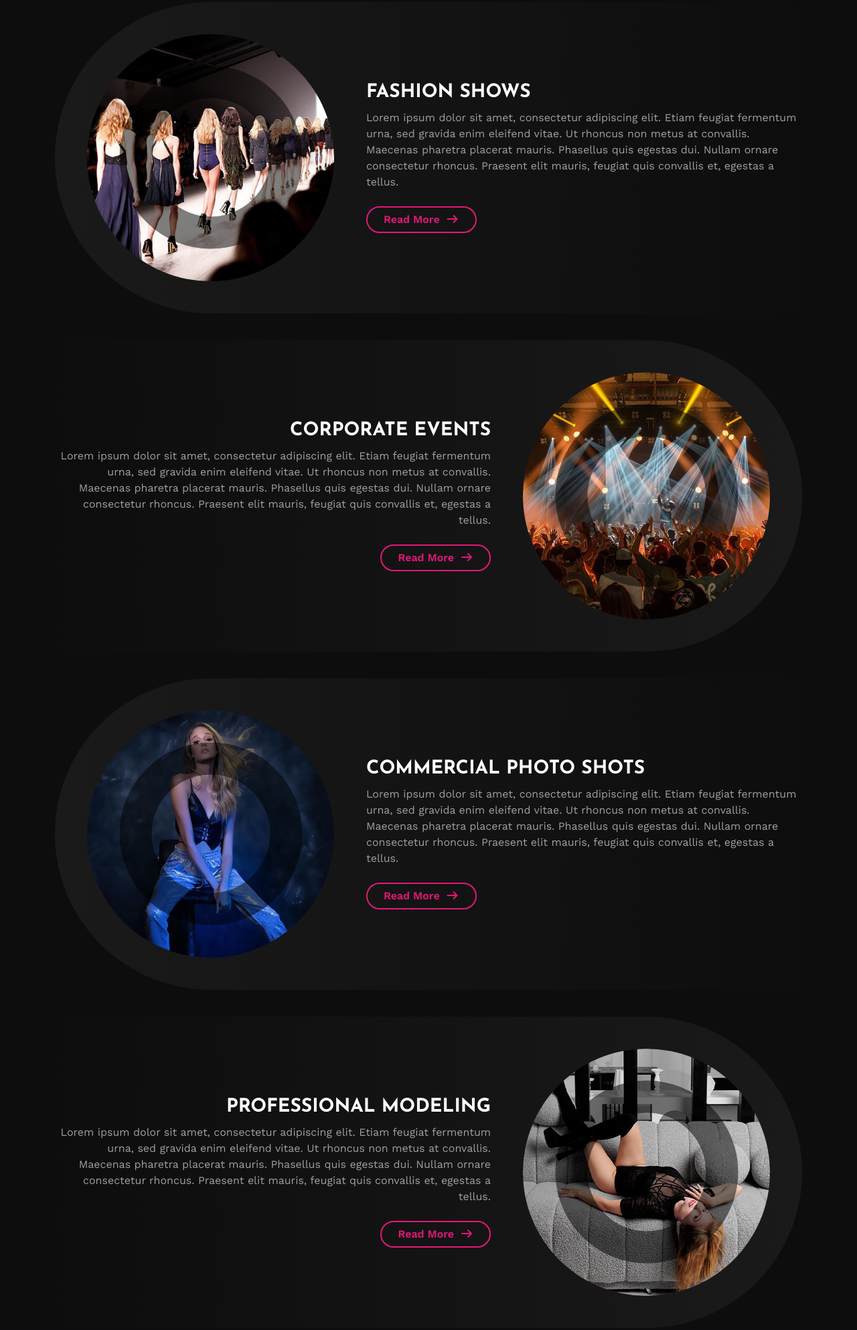
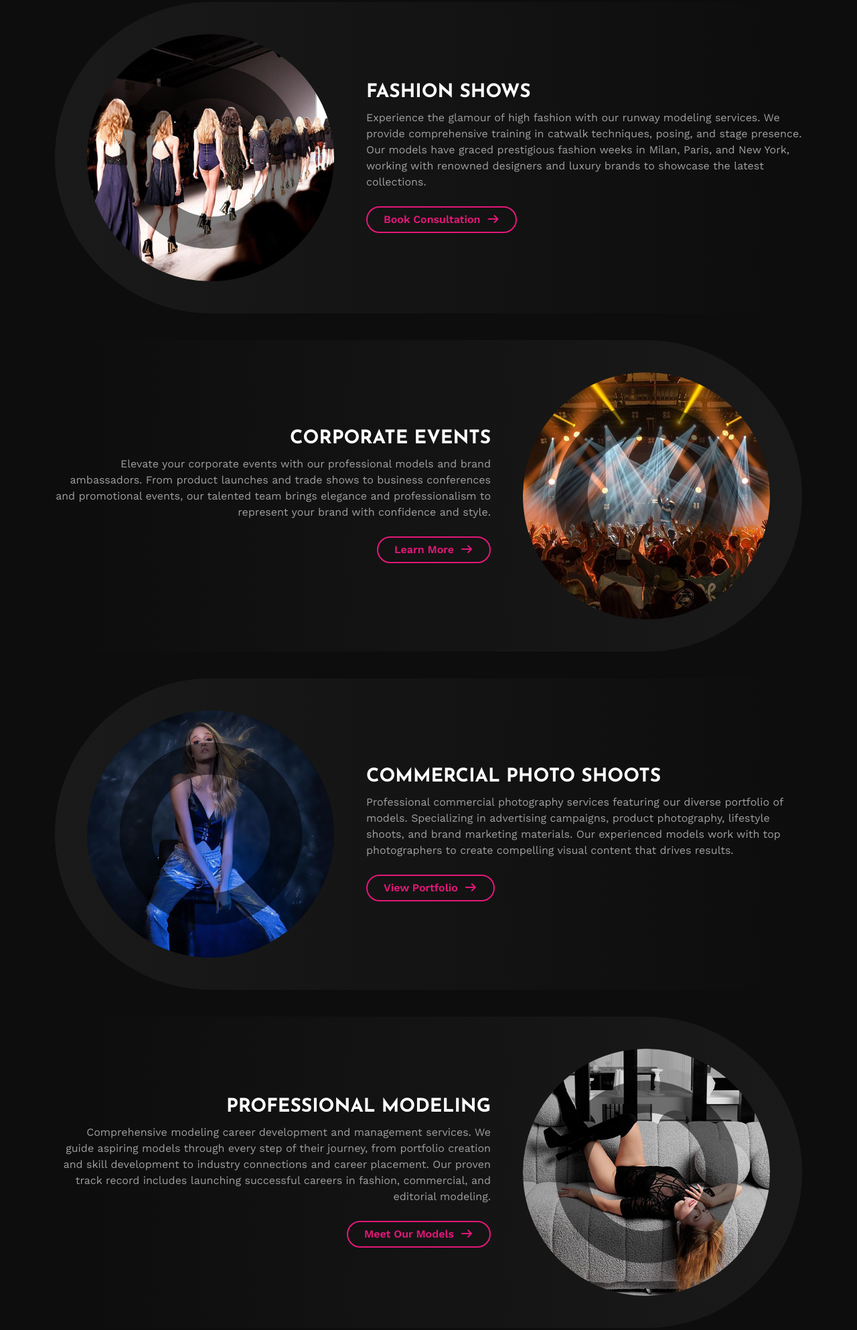
Before and after one commit to Priyanshu84iya/Iconiqs, a plain HTML site: page service.html in a window 1280 px wide. Shown: the part 680-2666 px from the top of the page at 67% size. Drawn offline with nearby package versions, Linux system fonts and the light colour scheme.

Commit message:
Revise service descriptions and testimonials for clarity and engagement, update call-to-action links

```diff
--- a/service.html
+++ b/service.html
@@ -112,8 +112,8 @@
                     <div class="col-md-7">
                         <div class="service-text px-5 px-md-0 py-md-5 wow fadeInRight" data-wow-delay="0.5s">
                             <h3 class="text-uppercase">Fashion Shows</h3>
-                            <p class="mb-4">Lorem ipsum dolor sit amet, consectetur adipiscing elit. Etiam feugiat fermentum urna, sed gravida enim eleifend vitae. Ut rhoncus non metus at convallis. Maecenas pharetra placerat mauris. Phasellus quis egestas dui. Nullam ornare consectetur rhoncus. Praesent elit mauris, feugiat quis convallis et, egestas a tellus.</p>
-                            <a class="btn btn-outline-primary border-2 px-4" href="">Read More <i class="fa fa-arrow-right ms-1"></i></a>
+                            <p class="mb-4">Experience the glamour of high fashion with our runway modeling services. We provide comprehensive training in catwalk techniques, posing, and stage presence. Our models have graced prestigious fashion weeks in Milan, Paris, and New York, working with renowned designers and luxury brands to showcase the latest collections.</p>
+                            <a class="btn btn-outline-primary border-2 px-4" href="contact.html">Book Consultation <i class="fa fa-arrow-right ms-1"></i></a>
                         </div>
                     </div>
                 </div>
@@ -128,8 +128,8 @@
                     <div class="col-md-7">
                         <div class="service-text px-5 px-md-0 py-md-5 text-md-end wow fadeInLeft" data-wow-delay="0.5s">
                             <h3 class="text-uppercase">Corporate Events</h3>
-                            <p class="mb-4">Lorem ipsum dolor sit amet, consectetur adipiscing elit. Etiam feugiat fermentum urna, sed gravida enim eleifend vitae. Ut rhoncus non metus at convallis. Maecenas pharetra placerat mauris. Phasellus quis egestas dui. Nullam ornare consectetur rhoncus. Praesent elit mauris, feugiat quis convallis et, egestas a tellus.</p>
-                            <a class="btn btn-outline-primary border-2 px-4" href="">Read More <i class="fa fa-arrow-right ms-1"></i></a>
+                            <p class="mb-4">Elevate your corporate events with our professional models and brand ambassadors. From product launches and trade shows to business conferences and promotional events, our talented team brings elegance and professionalism to represent your brand with confidence and style.</p>
+                            <a class="btn btn-outline-primary border-2 px-4" href="contact.html">Learn More <i class="fa fa-arrow-right ms-1"></i></a>
                         </div>
                     </div>
                 </div>
@@ -143,9 +143,9 @@
                     </div>
                     <div class="col-md-7">
                         <div class="service-text px-5 px-md-0 py-md-5 wow fadeInRight" data-wow-delay="0.5s">
-                            <h3 class="text-uppercase">Commercial Photo Shots</h3>
-                            <p class="mb-4">Lorem ipsum dolor sit amet, consectetur adipiscing elit. Etiam feugiat fermentum urna, sed gravida enim eleifend vitae. Ut rhoncus non metus at convallis. Maecenas pharetra placerat mauris. Phasellus quis egestas dui. Nullam ornare consectetur rhoncus. Praesent elit mauris, feugiat quis convallis et, egestas a tellus.</p>
-                            <a class="btn btn-outline-primary border-2 px-4" href="">Read More <i class="fa fa-arrow-right ms-1"></i></a>
+                            <h3 class="text-uppercase">Commercial Photo Shoots</h3>
+                            <p class="mb-4">Professional commercial photography services featuring our diverse portfolio of models. Specializing in advertising campaigns, product photography, lifestyle shoots, and brand marketing materials. Our experienced models work with top photographers to create compelling visual content that drives results.</p>
+                            <a class="btn btn-outline-primary border-2 px-4" href="portfolio.html">View Portfolio <i class="fa fa-arrow-right ms-1"></i></a>
                         </div>
                     </div>
                 </div>
@@ -160,8 +160,8 @@
                     <div class="col-md-7">
                         <div class="service-text px-5 px-md-0 py-md-5 text-md-end wow fadeInLeft" data-wow-delay="0.5s">
                             <h3 class="text-uppercase">Professional Modeling</h3>
-                            <p class="mb-4">Lorem ipsum dolor sit amet, consectetur adipiscing elit. Etiam feugiat fermentum urna, sed gravida enim eleifend vitae. Ut rhoncus non metus at convallis. Maecenas pharetra placerat mauris. Phasellus quis egestas dui. Nullam ornare consectetur rhoncus. Praesent elit mauris, feugiat quis convallis et, egestas a tellus.</p>
-                            <a class="btn btn-outline-primary border-2 px-4" href="">Read More <i class="fa fa-arrow-right ms-1"></i></a>
+                            <p class="mb-4">Comprehensive modeling career development and management services. We guide aspiring models through every step of their journey, from portfolio creation and skill development to industry connections and career placement. Our proven track record includes launching successful careers in fashion, commercial, and editorial modeling.</p>
+                            <a class="btn btn-outline-primary border-2 px-4" href="team.html">Meet Our Models <i class="fa fa-arrow-right ms-1"></i></a>
                         </div>
                     </div>
                 </div>
@@ -184,19 +184,19 @@
             </div>
             <div class="owl-carousel testimonial-carousel wow fadeInUp" data-wow-delay="0.3s">
                 <div class="testimonial-item text-center" data-dot="<img class='img-fluid' src='img/testimonial-1.jpg' alt=''>">
-                    <p class="fs-5">Clita clita tempor justo dolor ipsum amet kasd amet duo justo duo duo labore sed sed. Magna ut diam sit et amet stet eos sed clita erat magna elitr erat sit sit erat at rebum justo sea clita.</p>
+                    <p class="fs-5">"Iconiqs transformed my modeling career completely. Their professional guidance, industry connections, and comprehensive training helped me land my dream contracts with top fashion brands. The team's dedication to each model's success is truly remarkable."</p>
                     <h5 class="text-uppercase">Joanne Irwin</h5>
-                    <span class="text-primary">Profession</span>
+                    <span class="text-primary">Fashion Model</span>
                 </div>
                 <div class="testimonial-item text-center" data-dot="<img class='img-fluid' src='img/testimonial-2.jpg' alt=''>">
-                    <p class="fs-5">Clita clita tempor justo dolor ipsum amet kasd amet duo justo duo duo labore sed sed. Magna ut diam sit et amet stet eos sed clita erat magna elitr erat sit sit erat at rebum justo sea clita.</p>
+                    <p class="fs-5">"Working with Iconiqs has been an incredible journey. From runway training to commercial shoots, they've provided me with opportunities I never imagined possible. Their professional approach and industry expertise are unmatched."</p>
                     <h5 class="text-uppercase">Lana Anderson</h5>
-                    <span class="text-primary">Profession</span>
+                    <span class="text-primary">Commercial Model</span>
                 </div>
                 <div class="testimonial-item text-center" data-dot="<img class='img-fluid' src='img/testimonial-3.jpg' alt=''>">
-                    <p class="fs-5">Clita clita tempor justo dolor ipsum amet kasd amet duo justo duo duo labore sed sed. Magna ut diam sit et amet stet eos sed clita erat magna elitr erat sit sit erat at rebum justo sea clita.</p>
+                    <p class="fs-5">"Iconiqs didn't just help me become a model; they helped me build a sustainable career in the fashion industry. Their network of photographers, designers, and brands opened doors I couldn't have accessed on my own."</p>
                     <h5 class="text-uppercase">Pamela Torney</h5>
-                    <span class="text-primary">Profession</span>
+                    <span class="text-primary">Editorial Model</span>
                 </div>
             </div>
         </div>
```
